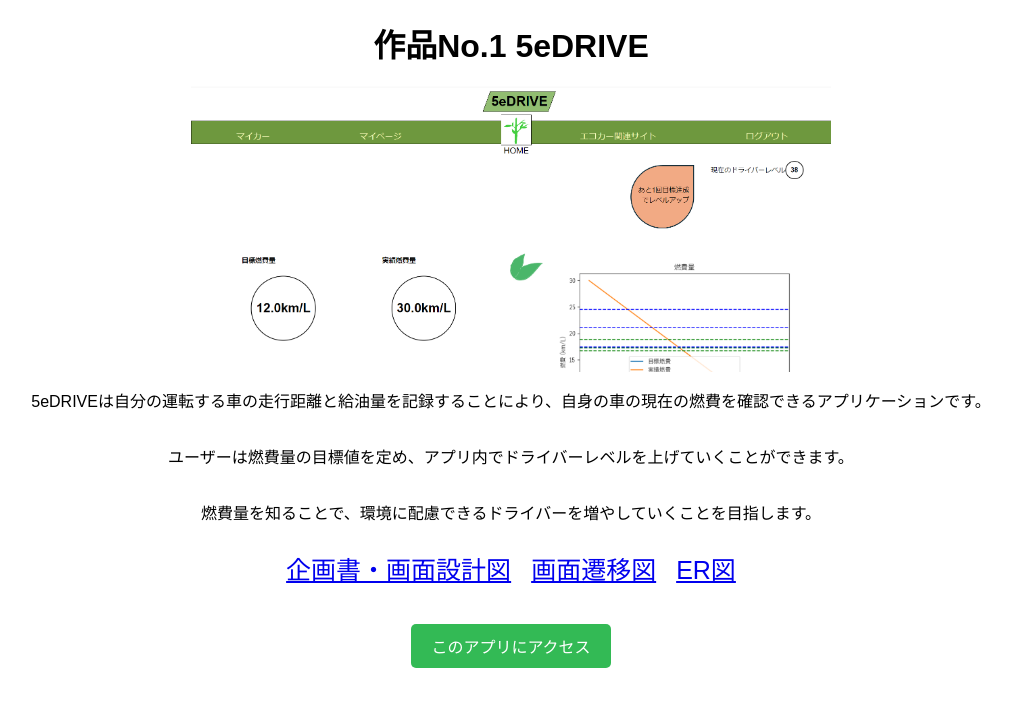
After one commit to d3012035/Test_Repository, a Django app: page /Edrive/portfolio/ in a window 1280 px wide. The commit adds this page. Shown: the top 707 px of the page, without its empty margins (129-1141 px from the left). Run offline with Django 4.2, Linux system fonts and the light colour scheme.

Commit message:
最新版

```diff
--- a/car_drive/Edrive/models.py
+++ b/car_drive/Edrive/models.py
@@ -126,7 +126,7 @@ class CarModel(BaseModel):
     car_model_name = models.CharField(max_length=120, choices=CarModel_CHOICES)
     engine_type = models.CharField(max_length=50, choices=EngineType_CHOICES)
     color = models.CharField(max_length=150, choices=Color_CHOICES)
-    average_fuel_efficiency = models.FloatField(null=True, default=None)
+    average_fuel_efficiency = models.FloatField(null=True, blank=True)
     car_group = models.CharField(max_length=200, null=True, default=None)
 
     class Meta:
--- a/car_drive/Edrive/urls.py
+++ b/car_drive/Edrive/urls.py
@@ -1,7 +1,7 @@
 from django.urls import path
 from .views import (
     UserView, UserLoginView, RegistUserView, HomeView,RecordsView,
-    TargetFuelView, MyCarView,  MyPageView, MyPageEditView, EcoCarSiteView, MyCarDetailView,
+    TargetFuelView, MyCarView,  MyPageView, MyPageEditView, EcoCarSiteView, MyCarDetailView, PortfolioView,
 )
 app_name = 'Edrive'
 
@@ -17,4 +17,5 @@ urlpatterns = [
     path('mypage/<int:pk>',MyPageView.as_view(), name = 'mypage'),
     path('mypage_edit/<int:pk>',MyPageEditView.as_view(), name = 'mypage_edit'),
     path('eco_car_site/',EcoCarSiteView.as_view(), name = 'eco_car_site'),
+    path('portfolio/',PortfolioView.as_view(), name = 'portfolio'),
 ]
--- a/car_drive/Edrive/views.py
+++ b/car_drive/Edrive/views.py
@@ -30,9 +30,18 @@ import matplotlib.pyplot as plt
 import io
 import base64
 from django.http import HttpResponseNotFound
+import matplotlib.font_manager as fm
+
+
 
 
 Users = get_user_model()
+
+class PortfolioView(View):
+    def get(self, request, *args, **kwargs):
+
+        return render(request,'portfolio.html')
+
 
 class RegistUserView(CreateView):
     template_name = 'regist.html'
@@ -157,13 +166,15 @@ class HomeView(LoginRequiredMixin,View):
         average_fuel_efficiency = {car_model.car_model_name: car_model.average_fuel_efficiency for car_model in car_models}
 
 
-
+        font_path = 'C:\\Windows\\Fonts\\YuGothL.ttc'  # 游ゴシック
+        font_prop = fm.FontProperties(fname=font_path)
+        plt.rcParams['font.family'] = font_prop.get_name()
 
         plt.switch_backend('Agg')  # バックエンドを変更
         fig, ax = plt.subplots()
 
-        ax.plot( dates,target_efficiency_data, label='Target Efficiency')
-        ax.plot(dates, achieved_efficiency_data, label='Achieved Efficiency')
+        ax.plot( dates,target_efficiency_data, label='目標燃費')
+        ax.plot(dates, achieved_efficiency_data, label='実績燃費')
 
         registered_groups = set(
             car_group.get(car.car_model.car_model_name, 'Default Value')
@@ -174,18 +185,18 @@ class HomeView(LoginRequiredMixin,View):
         for model, efficiency in hybrid_efficiency_data.items():
             car_model = car_group.get(model)
             if car_model and car_model in registered_groups:
-                ax.axhline(y=efficiency, color='green', linestyle='--', label=f'Hybrid {model} Efficiency')
+                ax.axhline(y=efficiency, color='green', linestyle='--', label=f'ハイブリッド {model} 平均燃費')
 
 
         for model, efficiency in gasoline_efficiency_data.items():
             car_model = car_group.get(model)
             if car_model and car_model in registered_groups:
-                ax.axhline(y=efficiency, color='blue', linestyle='--', label=f'Gasoline {model} Efficiency')
+                ax.axhline(y=efficiency, color='blue', linestyle='--', label=f'ガソリン {model} 平均燃費')
 
 
-        ax.set_xlabel('Date')
-        ax.set_ylabel('Fuel Efficiency (km/L)')
-        ax.set_title('Fuel Efficiency Over Time')
+        ax.set_xlabel('日付')
+        ax.set_ylabel('燃費 (km/L)')
+        ax.set_title('燃費量')
         ax.legend()
 
         buf = io.BytesIO()
@@ -285,7 +296,7 @@ class TargetFuelView(LoginRequiredMixin, UpdateView):
         else:
             form = TargetFuelForm()
 
-        form = TargetFuelForm(instance=my_car)
+
         user_cars = MyCar.objects.filter(user=request.user).select_related('car_model')
 
         car_models = CarModel.objects.all()
@@ -295,7 +306,7 @@ class TargetFuelView(LoginRequiredMixin, UpdateView):
             'average_fuel_efficiency': average_fuel_efficiency,
             'form':form,
             'user_cars': user_cars,  # ユーザーが登録した車種をコンテキストに追加
-            'car_models': car_models,
+            'car_models':car_models,
         }
         return render(request, self.template_name, context)
 
--- a/car_drive/static/css/style.css
+++ b/car_drive/static/css/style.css
@@ -673,10 +673,14 @@ input[type="submit"]:hover {
 
 .target h4{
     display: flex;
+    flex-wrap: wrap;
     text-align: right;
     margin-left: 350px;
     margin-right: 20px;
-}
+    width:30%;
+    box-sizing: border-box;
+    font-weight:300;
+  }
 
 /* フォームのスタイル */
 .target form {
@@ -828,10 +832,14 @@ input[type="submit"]:hover {
 /* 新たに追加するスタイル */
 .current-level {
     display: inline-block;
+    width: 20px;
+    height:20px;
     padding: 10px 10px; /* 丸のサイズに応じて調整 */
     border-radius: 50%;
     font-weight: bold;
     border: 2px solid black;
+    text-align: center;
+    line-height: 20px;
 }
 .droplet {
     display: inline-block;
@@ -914,3 +922,54 @@ input[type="submit"]:hover {
     font-size: 16px;
     text-align: right; /* 中央揃え */
 }
+
+.portfolio {
+    display: flex;
+    flex-direction: column;
+    align-items: center;
+    justify-content: center;
+    text-align: center;
+}
+
+.screen img{
+    max-width: 50%; /* 画像の幅を50%に設定 */
+    height: auto; /* 高さを自動調整 */
+    display: block; /* ブロック要素に設定 */
+    margin-left: auto; /* 左余白を自動調整 */
+    margin-right: auto; /* 右余白を自動調整 */
+}
+
+
+.portfolio-links{
+    color:#0066cc;
+    text-decoration: none;
+    display: flex; /* フレックスボックスを使用 */
+    justify-content: center; /* 中央揃え */
+    gap: 20px; /* リンク間のスペースを設定 */
+}
+
+.portfolio-link, .portfolio-button {
+    display: inline-block; /* ブロック要素に設定 */
+    margin: 10px 0; /* 上下にマージンを追加 */
+}
+
+.portfolio-link{
+    font-size: 25px;
+}
+
+.portfolio-link:hover{
+    text-decoration: underline;
+}
+
+.portfolio-button{
+    padding: 10px 20px; /* パディングを追加 */
+    background-color: #33ba55; /* ボタンの背景色 */
+    color: white; /* ボタンのテキスト色 */
+    border: none; /* ボーダーを消す */
+    border-radius: 5px; /* 角を丸くする */
+    text-decoration: none; /* 下線を消す */
+}
+
+.portfolio-button:hover {
+    background-color: #0b720d; /* ホバー時の背景色 */
+}
--- /dev/null
+++ b/car_drive/templates/portfolio.html
@@ -0,0 +1,30 @@
+{% load static %}
+<!DOCTYPE html>
+<html lang="ja">
+   <head>
+      <meta charset="utf-8">
+      <meta name="viewport" content="width=device-width, initial-scale=1.0">
+      <title>portfolio</title>
+      <link rel="stylesheet" href="{% static 'css/style.css' %}">
+      <script src="https://cdn.jsdelivr.net/npm/chart.js"></script>
+   </head>
+
+<body>
+  <div class="portfolio">
+    <h1>作品No.1 5eDRIVE</h1>
+    <div class="screen">
+    <img src= "{% get_media_prefix %}screen.png"  alt = "スクリーンショット">
+    </div>
+    <p>5eDRIVEは自分の運転する車の走行距離と給油量を記録することにより、自身の車の現在の燃費を確認できるアプリケーションです。</p>
+    <p>ユーザーは燃費量の目標値を定め、アプリ内でドライバーレベルを上げていくことができます。</p>
+    <p>燃費量を知ることで、環境に配慮できるドライバーを増やしていくことを目指します。</p>
+
+    <div class="portfolio-links">
+    <a href="{% get_media_prefix %}5eDRIVE 企画書・画面設計図.pdf" class="portfolio-link">企画書・画面設計図</a>
+        <a href="{% get_media_prefix %}5eDRIVE画面遷移図.svg" class="portfolio-link">画面遷移図</a>
+        <a href="{% get_media_prefix %}5eDRIVE.ER図.svg" class="portfolio-link">ER図</a>
+    </div>
+        <br><a href="{% url 'Edrive:start' %}" class="portfolio-button">このアプリにアクセス</br></a>
+</div>
+</body>
+</html>
--- a/car_drive/templates/target_fuelefficiency.html
+++ b/car_drive/templates/target_fuelefficiency.html
@@ -28,7 +28,9 @@
 
    <div class="target">
    {% for car_model in car_models %}
+   {% if car_model.average_fuel_efficiency is not None %}
    <h4>{{ car_model.car_model_name }}の平均燃費量 {{ car_model.average_fuel_efficiency }} km/L</h4>
+   {% endif %}
    {% endfor %}
 <label for="target_fuel_efficiency">目標燃費量</label>
    <nav>
```
Also changed, not shown: car_drive/templates/base.html (deleted, +0 -29 lines), car_drive/Edrive/migrations/0032_alter_carmodel_average_fuel_efficiency.py (added), car_drive/db.sqlite3, car_drive/media_local/5eDRIVE.ER図.svg (added), car_drive/media_local/5eDRIVE画面遷移図.svg (added), car_drive/media_local/screen.png (added), 1 other file.
